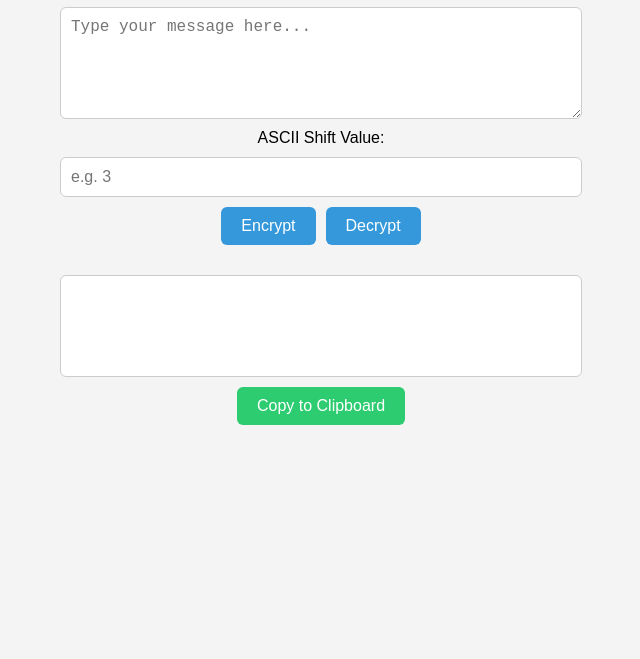
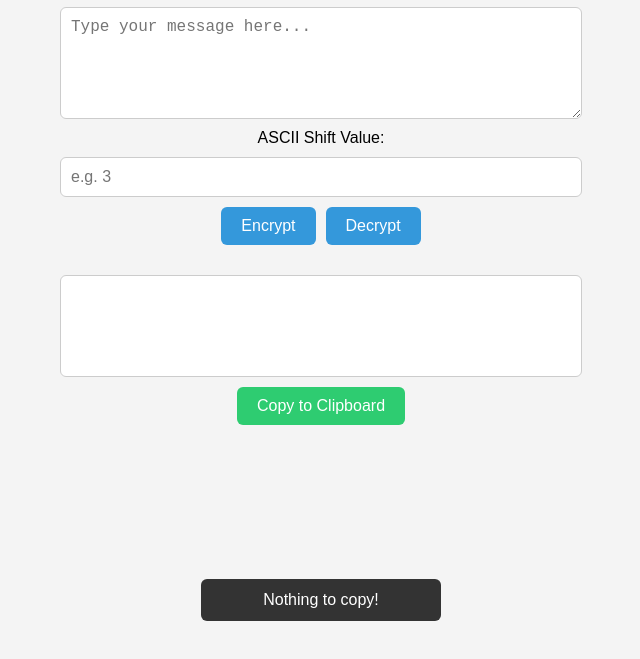
Before and after one commit to Moe-Myint-Zaw/Caesar-Cipher-Encryption-App, a plain HTML site: page index.html in a window 1280 px wide. Both pictures are taken after a click on the button "Copy to Clipboard". Shown: the part 129-788 px from the top of the page, without its empty margins (319-959 px from the left). Drawn offline with Linux system fonts and the light colour scheme.

Commit message:
my commit-2

```diff
--- a/index.html
+++ b/index.html
@@ -24,6 +24,9 @@
   <div id="output"></div>
   <button id="copyButton" onclick="copyToClipboard()">Copy to Clipboard</button>
 
+  <!-- Toast Notification Container -->
+  <div id="toast" class="toast"></div>
+
   <script src="script.js"></script>
 </body>
 </html>
--- a/script.js
+++ b/script.js
@@ -4,7 +4,7 @@ function processText(isEncrypting) {
   let output = '';
 
   if (isNaN(shift)) {
-    document.getElementById('output').innerText = "Please enter a valid number for shift.";
+    showToast("Please enter a valid number for shift.");
     return;
   }
 
@@ -22,13 +22,23 @@ function copyToClipboard() {
   const outputText = document.getElementById('output').innerText;
 
   if (!outputText) {
-    alert("Nothing to copy!");
+    showToast("Nothing to copy!");
     return;
   }
 
   navigator.clipboard.writeText(outputText).then(() => {
-    alert("Output copied to clipboard!");
+    showToast("Output copied to clipboard!");
   }).catch(err => {
-    alert("Failed to copy text: " + err);
+    showToast("Failed to copy text: " + err);
   });
 }
+
+function showToast(message) {
+  const toast = document.getElementById('toast');
+  toast.innerText = message;
+  toast.className = "toast show";
+
+  setTimeout(() => {
+    toast.className = "toast";
+  }, 3000); // Hide after 3 seconds
+}
--- a/style.css
+++ b/style.css
@@ -61,3 +61,27 @@ button:hover {
 #copyButton:hover {
   background-color: #27ae60;
 }
+
+/* Toast Styles */
+.toast {
+  visibility: hidden;
+  min-width: 200px;
+  background-color: #333;
+  color: #fff;
+  text-align: center;
+  border-radius: 6px;
+  padding: 12px 20px;
+  position: fixed;
+  bottom: 30px;
+  left: 50%;
+  transform: translateX(-50%);
+  z-index: 1;
+  opacity: 0;
+  transition: opacity 0.5s ease, bottom 0.5s ease;
+}
+
+.toast.show {
+  visibility: visible;
+  opacity: 1;
+  bottom: 50px;
+}
```
